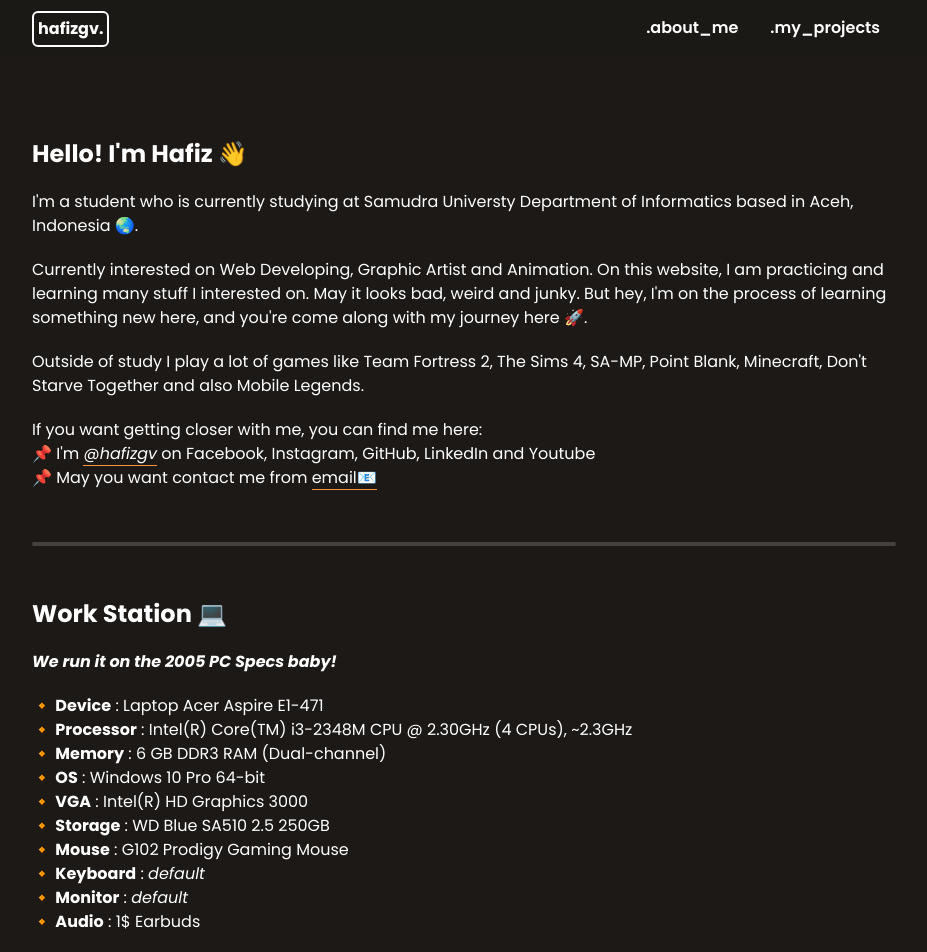
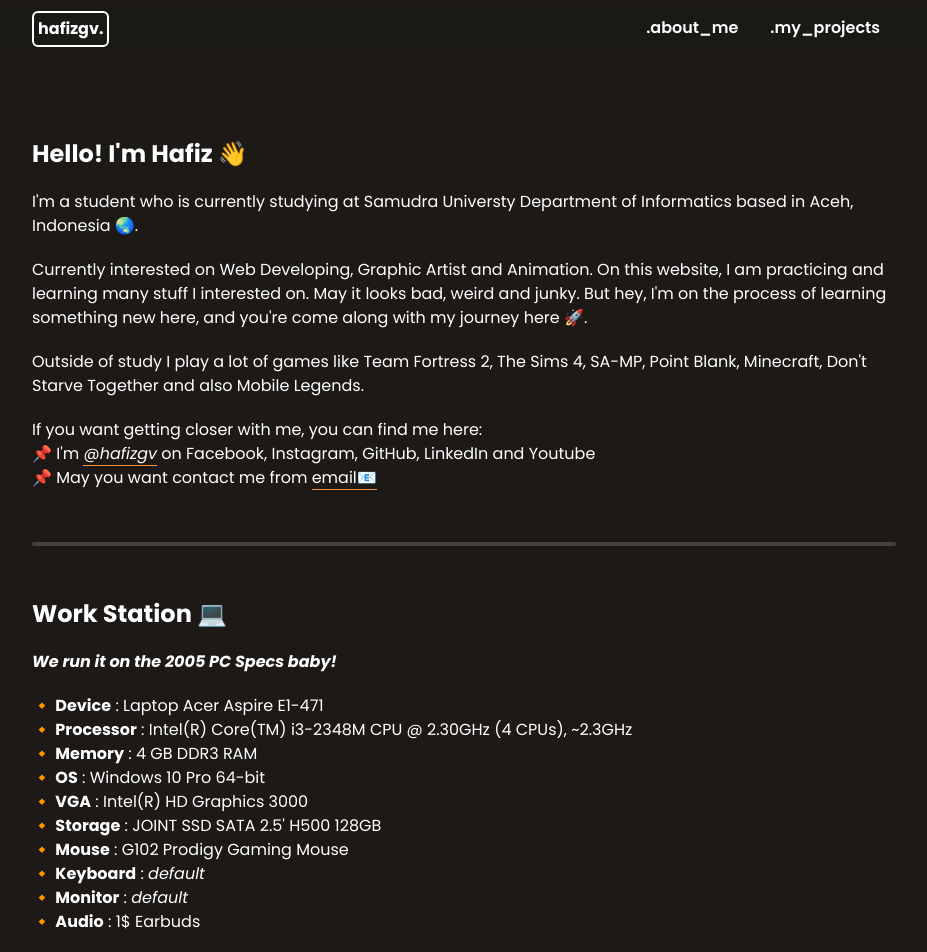
Before and after one commit to hafizgv/personal-web, a Next.js app: page /about in a window 1280 px wide. Shown: the top 952 px of the page, without its empty margins (176-1103 px from the left). Built offline with nearby package versions, Linux system fonts and the light colour scheme.

Commit message:
Update about.js

```diff
--- a/pages/about.js
+++ b/pages/about.js
@@ -28,10 +28,10 @@ const About = () => {
                 <p>
                 <b>🔸  Device</b> : Laptop Acer Aspire E1-471<br/>
                 <b>🔸  Processor</b> : Intel(R) Core(TM) i3-2348M CPU @ 2.30GHz (4 CPUs), ~2.3GHz<br/>
-                <b>🔸  Memory</b> : 6 GB DDR3 RAM (Dual-channel)<br/>
+                <b>🔸  Memory</b> : 4 GB DDR3 RAM<br/>
                 <b>🔸  OS</b> : Windows 10 Pro 64-bit<br/>
                 <b>🔸  VGA</b> : Intel(R) HD Graphics 3000<br/>
-                <b>🔸  Storage</b> : WD Blue SA510 2.5 250GB<br/>
+                <b>🔸  Storage</b> : JOINT SSD SATA 2.5' H500 128GB<br/>
                 <b>🔸  Mouse</b> : G102 Prodigy Gaming Mouse<br/>
                 <b>🔸  Keyboard</b> : <i>default</i><br/>
                 <b>🔸  Monitor</b> : <i>default</i><br/>
@@ -44,14 +44,14 @@ const About = () => {
                     <div>
                         <h2 className='font-semibold text-lg'>Mangayaro</h2>
                         <p>Staff
-                            <br/>Sep 2020 - Now
+                            <br/>Sep 2020 - Jan 2024
                         </p>
                     </div>
 
                     <div>
                         <h2 className='font-semibold text-lg'>Ngomik.net</h2>
                         <p>Volunteer
-                            <br/>Aug 2020 - Now
+                            <br/>Aug 2020 - May 2023
                         </p>
                     </div>
 
```
